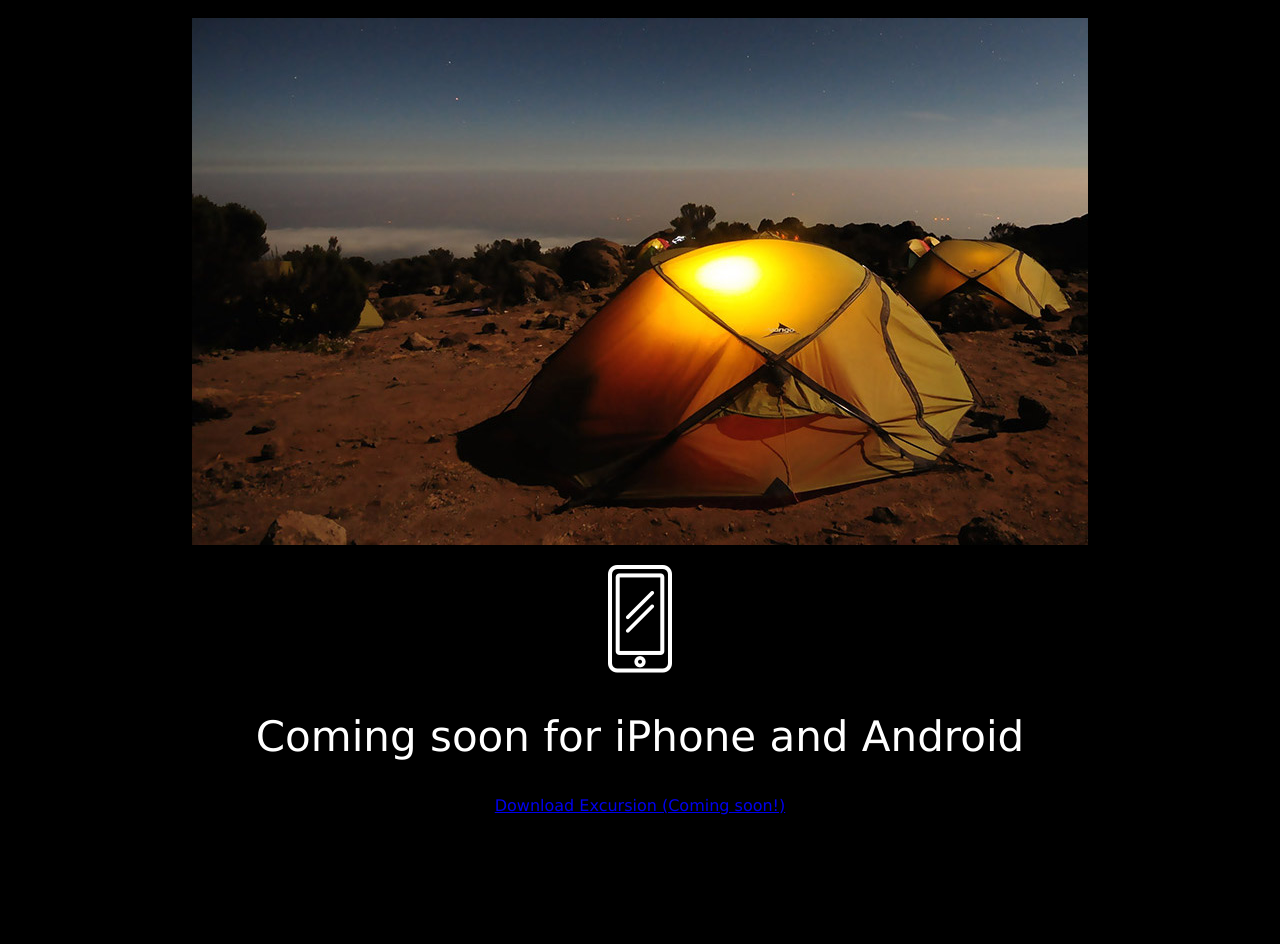
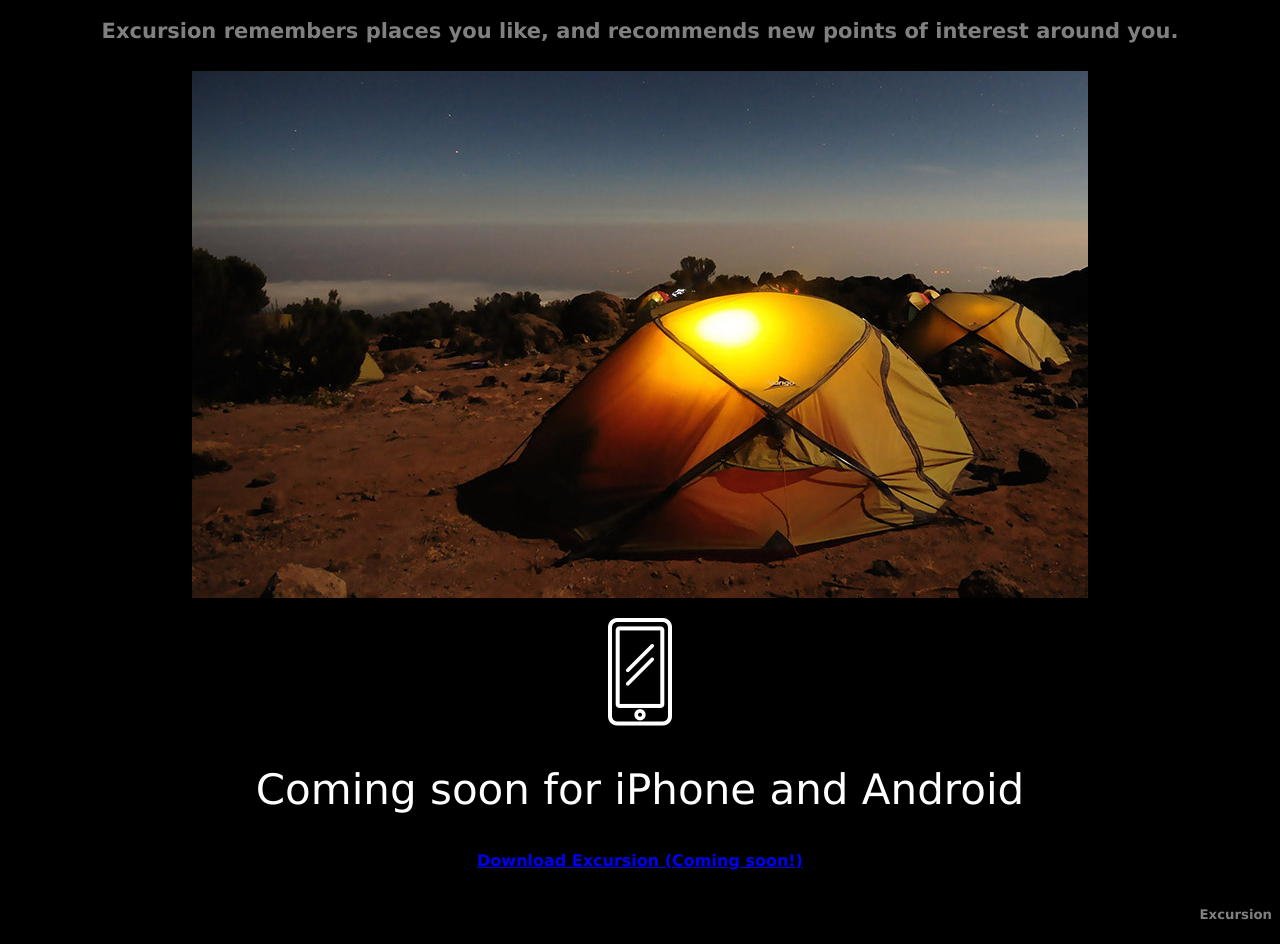
Before and after one commit to MarianPt/excursion, a plain HTML site: page index.html in a window 1280 px wide. Shown: the part 439-1383 px from the top of the page. Before the commit the page ends 1313 px from the top, so only its background shows below. Drawn offline with Linux system fonts and the light colour scheme.

Commit message:
style progressed

```diff
--- a/index.html
+++ b/index.html
@@ -7,7 +7,10 @@
   </head>
   <body>
     <h1>Discover hidden places in the world around you</h1>
-    <a href="#">Download Excursion (Coming soon!)</a>
+    <h6>
+      <a href="#">Download Excursion (Coming soon!)</a>
+    </h6>
+
     <div class="video">
         <video src="./resources/videos/excursion.mp4">Video not supported</video>
     </div>
@@ -23,7 +26,9 @@
 
     <h2>Coming soon for iPhone and Android</h2>
 
-    <a href="#">Download Excursion (Coming soon!)</a>
+    <h6>
+      <a href="#">Download Excursion (Coming soon!)</a>
+    </h6>
 
     <h5>Excursion</h5>
   </body>
--- a/resources/css/style.css
+++ b/resources/css/style.css
@@ -18,3 +18,18 @@ h2 {
   font-weight: 300;
   font-size: 42px;
 }
+
+h4 {
+  font-size: 21px;
+  color: Gray;
+}
+
+h6 {
+  color: Green;
+  font-size: 16px;
+}
+
+h5 {
+  color: Gray;
+  text-align: right;
+}
```
